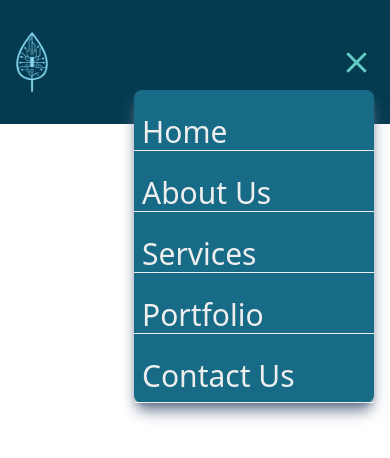
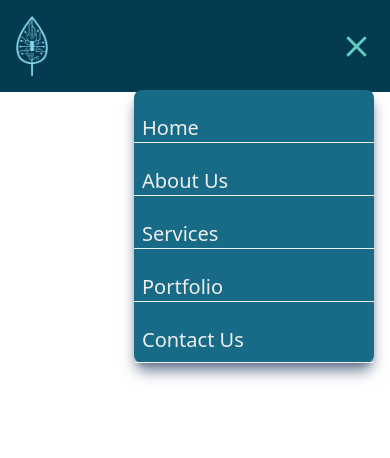
Before and after one commit to AbdelrhmanAbuelnile/appstart, a React (Vite) app: page / in a window 390 px wide. Both pictures are taken after a click on the icon 356 px from the left and 62 px from the top of the page. Shown: the top 458 px of the page. Built offline with nearby package versions, Linux system fonts and the light colour scheme.

Commit message:
edit-1 Header in phone

```diff
--- a/src/components/Header/Header.jsx
+++ b/src/components/Header/Header.jsx
@@ -4,7 +4,7 @@ import Menu from "./Menu"
 function Header(){
     return(
         <header
-            className="bg-primary w-full py-8 px-4 lg:px-28 sticky flex flex-row justify-between items-center"
+            className="bg-primary w-full py-4 px-4 lg:px-28 sticky flex flex-row justify-between items-center"
         >
             <img src={logo} alt="app start logo" className="w-8"/>
             <nav>
--- a/src/components/Header/Menu.jsx
+++ b/src/components/Header/Menu.jsx
@@ -23,7 +23,7 @@ function Menu() {
           className="flex flex-col justify-center items-center gap-6
             bg-secondry rounded-lg shadow-lg shadow-slate-500 w-60
             pt-2 absolute top-[90px] right-4
-            text-3xl text-fourth"
+            text-xl font-medium text-fourth"
           >
           <li className="border-b border-fourth w-full pl-2 hover:pl-5 pt-4">
             <a href="#">Home</a>
```
